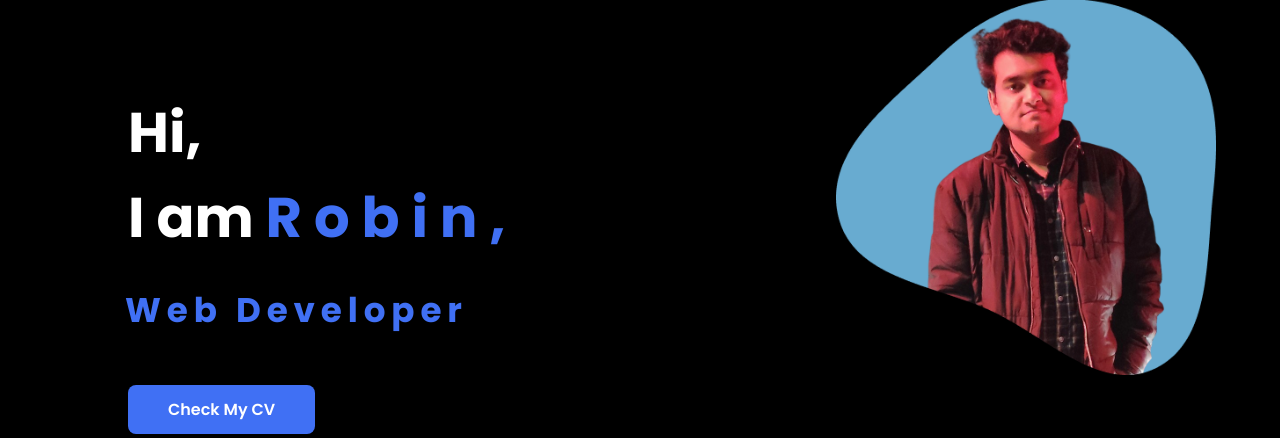
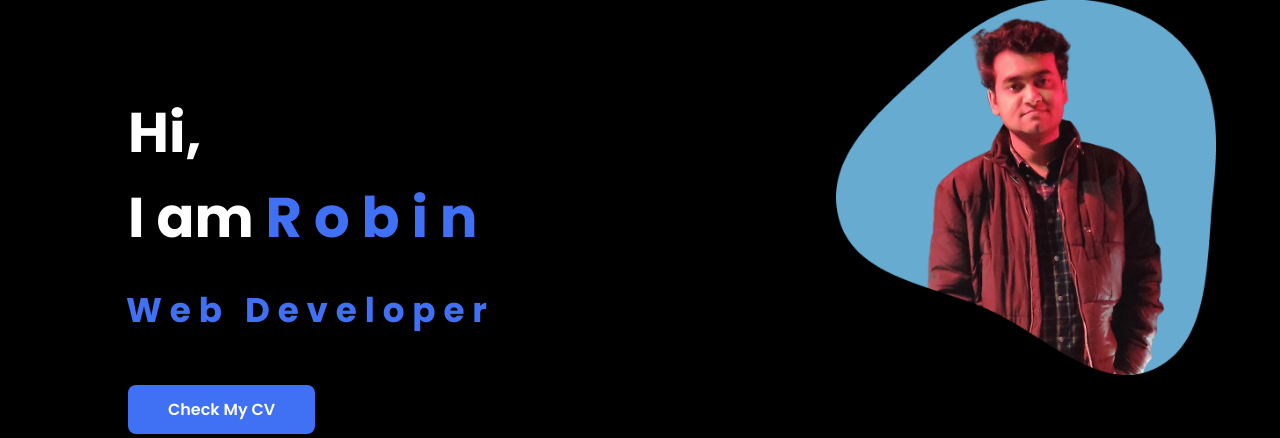
Before and after one commit to robinrakibul/Portfolio, a PHP site: page / in a window 1280 px wide. Shown: the part 161-599 px from the top of the page. Run offline with PHP 8.4, Linux system fonts and the light colour scheme.

Commit message:
portfolio stable 3

```diff
--- a/css/styles.css
+++ b/css/styles.css
@@ -562,7 +562,7 @@ textarea{
 }
 
 .web_color{
-  margin: -3px;
+  margin: -2px;
   font-size: 61%;
   color: #4070F4;
 }
--- a/index.html
+++ b/index.html
@@ -43,7 +43,7 @@
                         <span class="home_title-color">b</span>
                         <span class="home_title-color">i</span>
                         <span class="home_title-color">n</span>
-                        <span class="home_title-color">,</span> <br>
+                        <br>
                         <span class="web_color">W</span>
                         <span class="web_color">e</span>
                         <span class="web_color">b</span>
```
